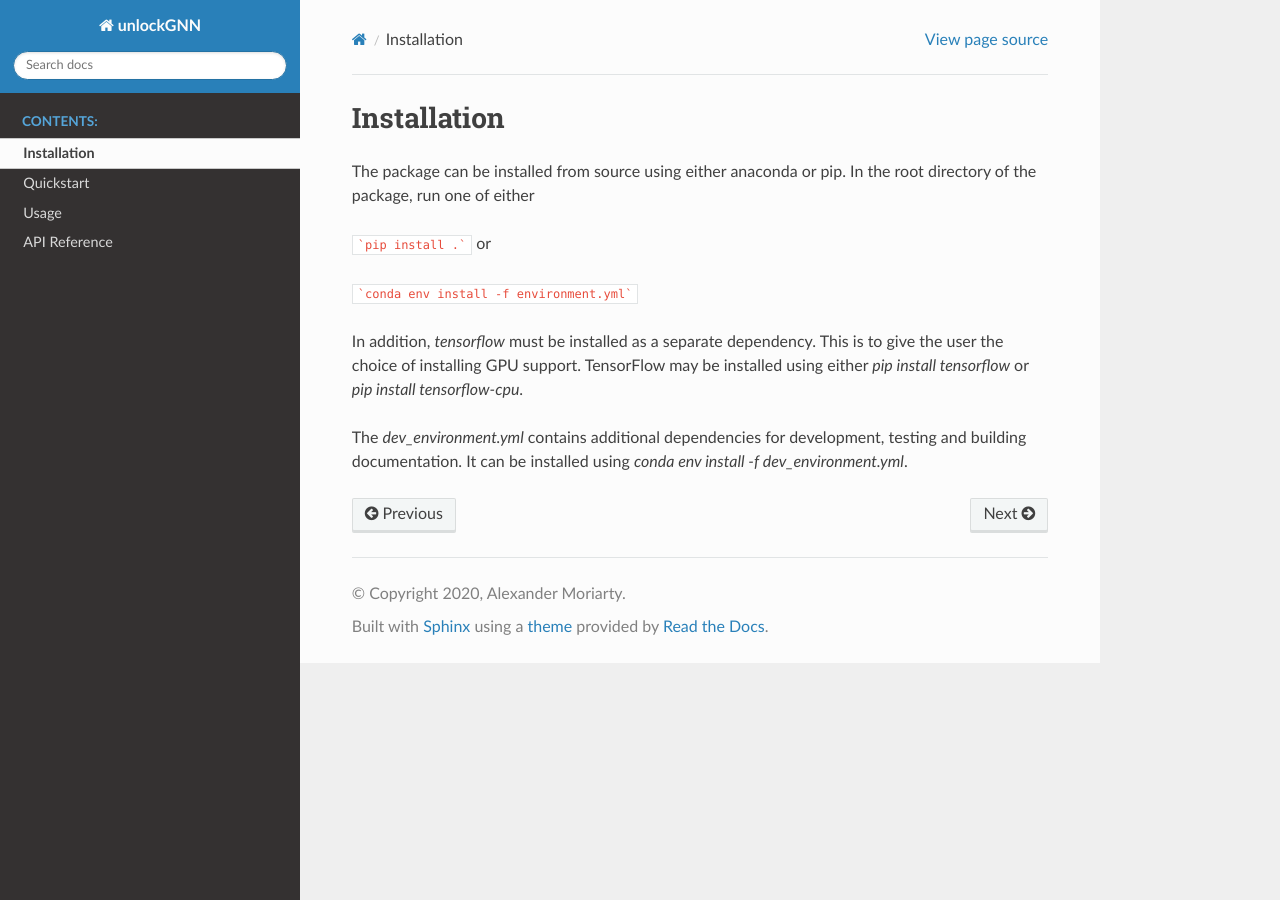
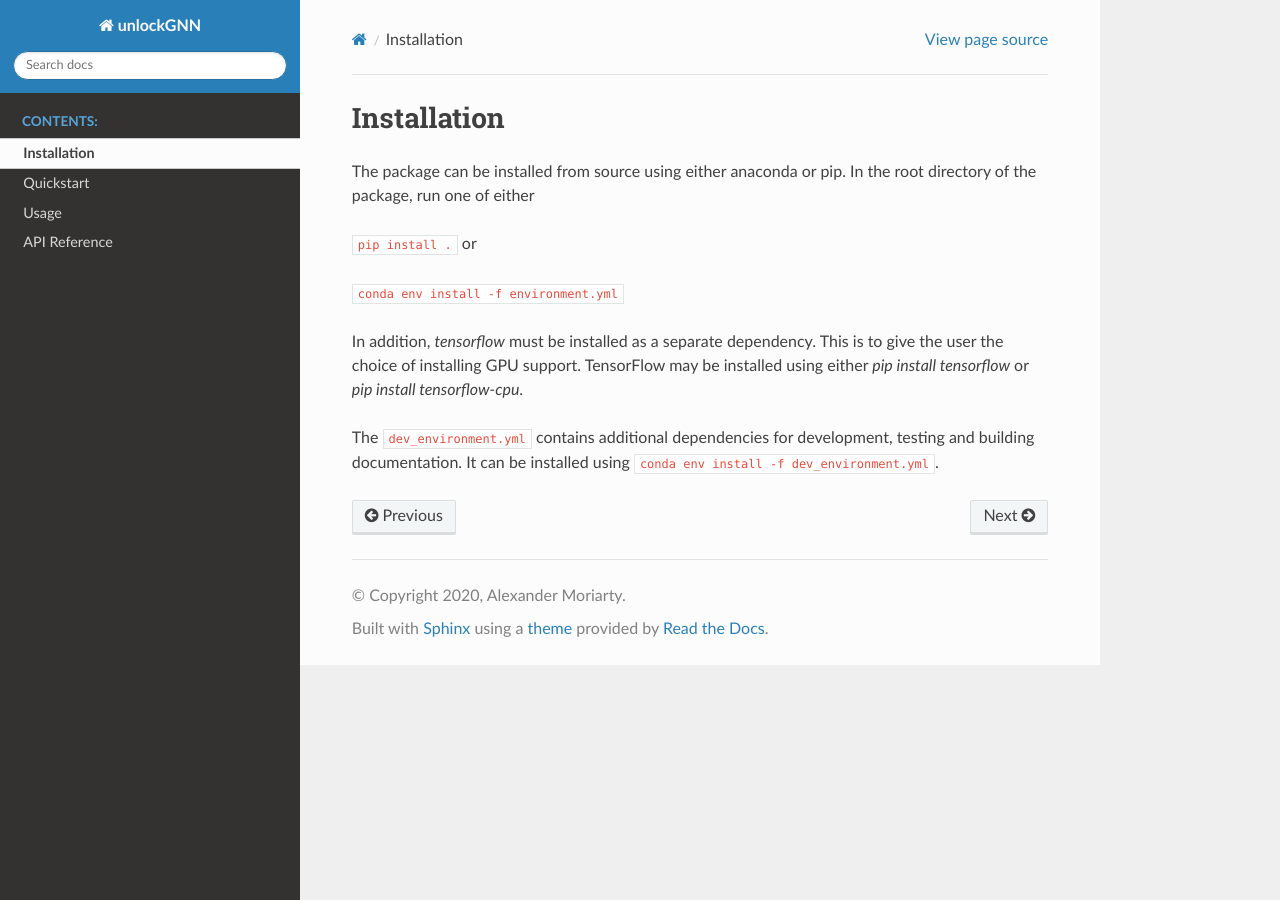
Before and after one commit to a-ws-m/unlockNN, a Sphinx documentation site: the page built from docs/source/installation.rst, in a window 1280 px wide. Built offline with Sphinx 7.4.7 and the Read the Docs theme 2.0.0, drawn with Linux system fonts in a browser that asks for light colours; some of the changed lines change nothing that is shown.

Commit message:
Fix backtick syntax

````diff
--- a/docs/source/installation.rst
+++ b/docs/source/installation.rst
@@ -4,13 +4,13 @@ Installation
 The package can be installed from source using either anaconda or pip.
 In the root directory of the package, run one of either
 
-```pip install .``` or
+``pip install .`` or
 
-```conda env install -f environment.yml```
+``conda env install -f environment.yml``
 
 In addition, `tensorflow` must be installed as a separate dependency.
 This is to give the user the choice of installing GPU support.
 TensorFlow may be installed using either `pip install tensorflow` or `pip install tensorflow-cpu`.
 
-The `dev_environment.yml` contains additional dependencies for development, testing and building documentation.
-It can be installed using `conda env install -f dev_environment.yml`.
+The ``dev_environment.yml`` contains additional dependencies for development, testing and building documentation.
+It can be installed using ``conda env install -f dev_environment.yml``.
````
